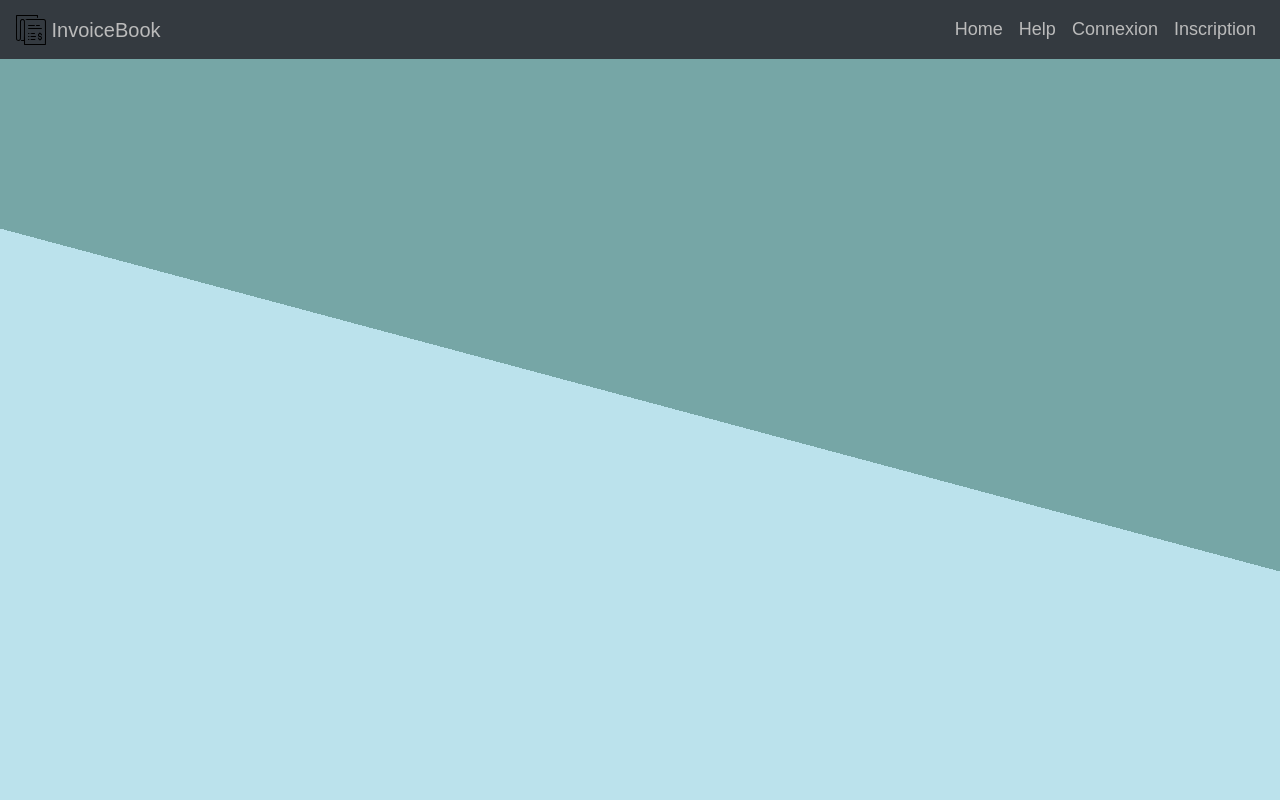
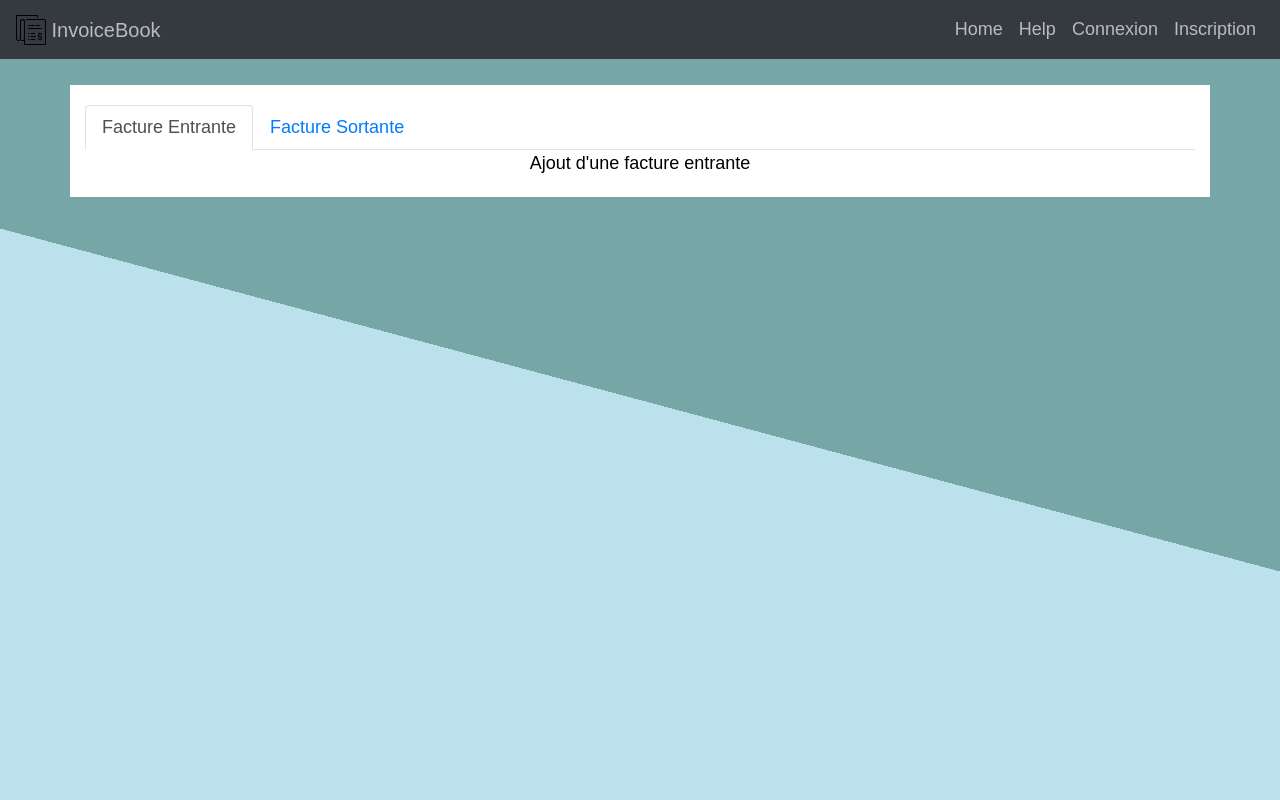
Before and after one commit to HumbertMeyers/InvoiceBook, a React (Create React App) app in the folder InvoiceBook_website/frontend/: page /AjoutFacture in a window 1280 px wide. Shown: the top 800 px of the page. Built offline with nearby package versions, Linux system fonts and the light colour scheme.

Commit message:
début de création frontend pour l'ajout de factures entrantes et sortantes

```diff
--- a/InvoiceBook_website/frontend/src/Routes.js
+++ b/InvoiceBook_website/frontend/src/Routes.js
@@ -7,6 +7,7 @@ import Contact from "./pages/Contact.js";
 import About from "./pages/About.js";
 import AjoutClient from "./pages/AjoutClients.js";
 import AjoutFacture from "./pages/Factures/Ajout.js";
+//import RechercheFacture from "./pages/Factures/Recherche.js";
 import AjoutFournisseur from "./pages/AjoutFournisseur.js";
 
 
@@ -20,7 +21,8 @@ class Routes extends Component {
         <Route exact path="/Contact" component={Contact} />
         <Route exact path="/About" component={About} />
         <Route exact path="/Clients" component={AjoutClient} />
-        <Route exact path="/Factures" component={AjoutFacture} />
+        <Route exact path="/AjoutFacture" component={AjoutFacture} />
+        {/*<Route exact path="/RechercheFactures" component={RechercheFacture} />*/}
         <Route exact path="/Fournisseurs" component={AjoutFournisseur} />
         {/*<Route render={function () {
               return <p>Not found</p>
--- a/InvoiceBook_website/frontend/src/pages/AjoutFournisseur.js
+++ b/InvoiceBook_website/frontend/src/pages/AjoutFournisseur.js
@@ -53,9 +53,9 @@ function AjoutFournisseur(props) {
 							<Form.Control placeholder="Nom"/>
 						</Col>
 					</Form.Row>
-					<Form.Group as ={Col}>
+					<Form.Group>
 						<Form.Label>Adresse mail</Form.Label>
-						<Form.Control placeholder="email@example.com"/>
+						<Form.Control placeholder="email@example.com" type="email"/>
 					</Form.Group>
 
 					<br/>
--- a/InvoiceBook_website/frontend/src/pages/Factures/Ajout.js
+++ b/InvoiceBook_website/frontend/src/pages/Factures/Ajout.js
@@ -1,8 +1,36 @@
-import React from 'react';
+import React, {useState} from 'react';
+import { Container, Tabs, Tab, } from "react-bootstrap";
+
+
 
 function AjoutFacture(props) {
-	return (
-		<div></div>
+	const factureIn = (
+		<>
+			<div className="Title">
+				Ajout d'une facture entrante
+			</div>
+		</>
+	)
+
+	const factureOut = (
+		<>
+			<div className="Title">
+				Ajout d'une facture sortante
+			</div>
+		</>
+	)
+
+  return (
+  	<Container>
+	    <Tabs defaultActiveKey="factureIn" id="uncontrolled-tab-facture">
+	      <Tab eventKey="factureIn" title="Facture Entrante">
+	        <div> {factureIn} </div>
+	      </Tab>
+	      <Tab eventKey="factureOut" title="Facture Sortante">
+	        <div> {factureOut} </div>
+	      </Tab>
+	    </Tabs>
+	  </Container>
 	);
 }
 
```
Also changed, not shown: InvoiceBook_website/frontend/src/components/AjoutFactures/FactureEntrante.js (deleted), InvoiceBook_website/frontend/src/components/AjoutFactures/FactureSortante.js (deleted).
